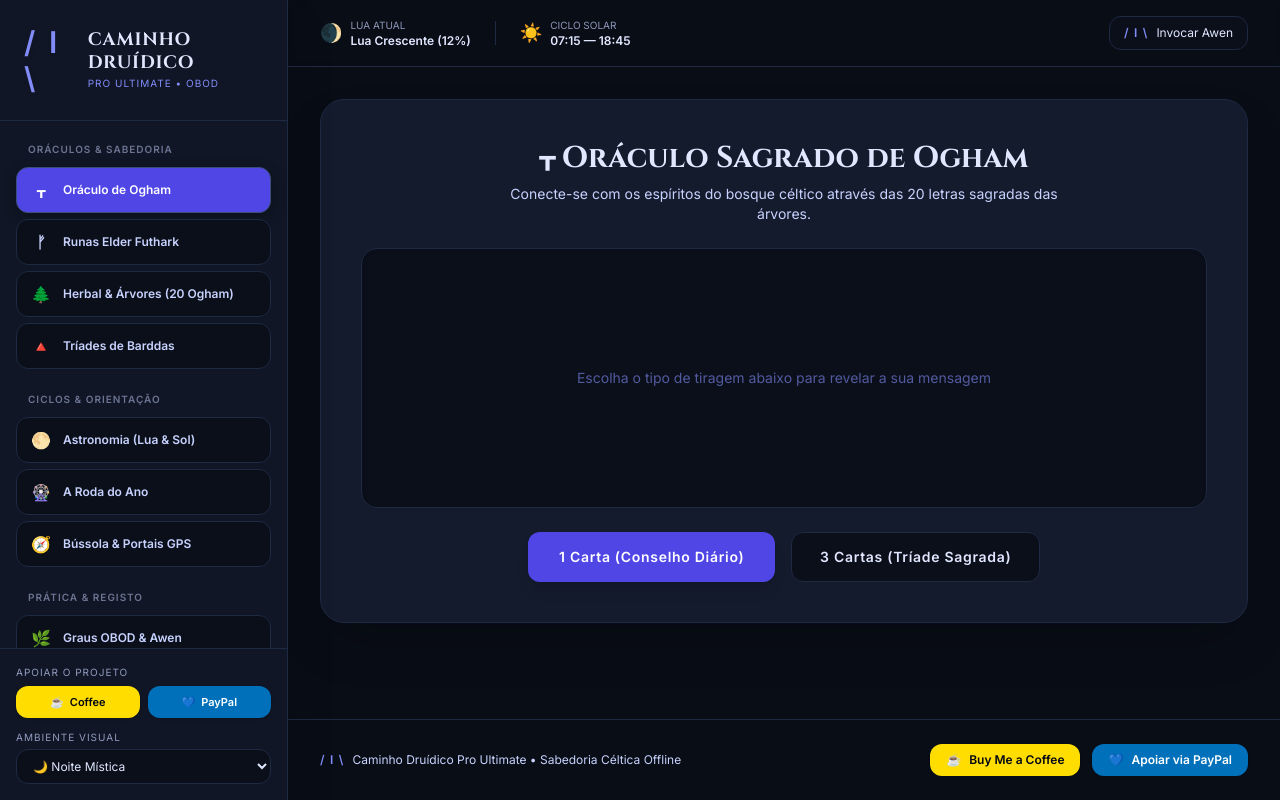
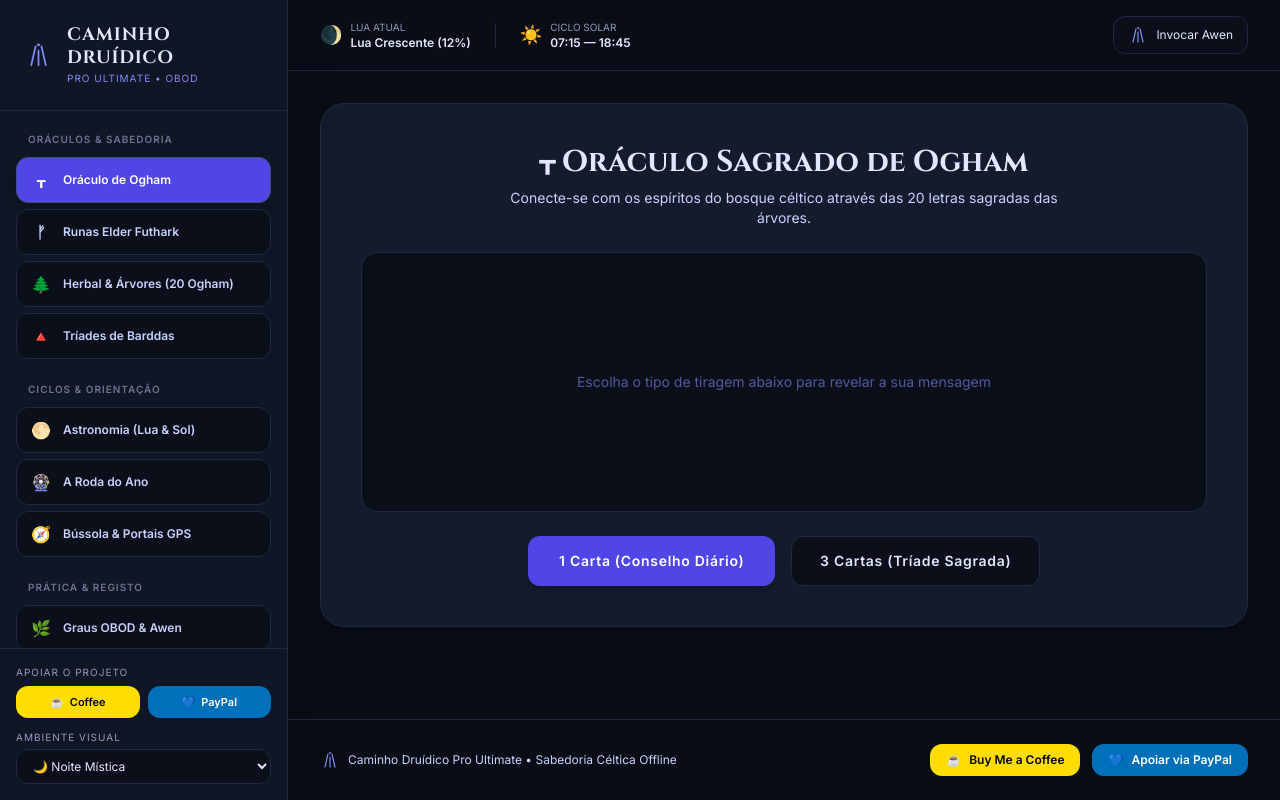
Before and after one commit to inoxllor/caminho-druidico, a plain HTML site: page index.html in a window 1280 px wide. Drawn offline with nearby package versions, Linux system fonts and the light colour scheme.

Commit message:
Add files via upload

```diff
--- a/index.html
+++ b/index.html
@@ -125,12 +125,15 @@
         ::-webkit-scrollbar-thumb { background: var(--border-color); border-radius: 4px; }
         ::-webkit-scrollbar-thumb:hover { background: var(--border-hover); }
 
-        .awen-symbol {
-            display: inline-flex;
-            align-items: center;
-            justify-content: center;
-            letter-spacing: 0.1em;
-            font-weight: 900;
+        /* Estilização do Símbolo Awen SVG */
+        .awen-svg {
+            width: 32px;
+            height: 32px;
+            fill: none;
+            stroke: var(--text-accent);
+            stroke-width: 6;
+            stroke-linecap: round;
+            stroke-linejoin: round;
         }
     </style>
 </head>
@@ -139,7 +142,13 @@
     <!-- SIDEBAR DESKTOP -->
     <aside class="hidden lg:flex lg:flex-col lg:w-72 lg:fixed lg:inset-y-0 bg-[var(--bg-header)] border-r border-[var(--border-color)] z-40 shadow-2xl">
         <div class="p-6 border-b border-[var(--border-color)] flex items-center gap-3.5">
-            <span class="text-3xl theme-accent awen-symbol drop-shadow">/ I \</span>
+            <!-- SÍMBOLO AWEN SVG VETORIAL -->
+            <svg class="awen-svg" viewBox="0 0 100 100">
+                <line x1="25" y1="85" x2="40" y2="20" />
+                <line x1="50" y1="85" x2="50" y2="35" />
+                <line x1="75" y1="85" x2="60" y2="20" />
+                <circle cx="50" cy="15" r="5" fill="var(--text-accent)" stroke="none" />
+            </svg>
             <div>
                 <h1 class="font-cinzel text-lg font-bold theme-title tracking-wider leading-tight">CAMINHO DRUÍDICO</h1>
                 <p class="text-[10px] theme-accent uppercase tracking-widest mt-0.5">Pro Ultimate • OBOD</p>
@@ -222,7 +231,12 @@
     <header class="lg:hidden bg-[var(--bg-header)]/95 backdrop-blur-md border-b border-[var(--border-color)] sticky top-0 z-50 shadow-xl">
         <div class="px-4 py-3 flex items-center justify-between gap-2">
             <div class="flex items-center gap-2">
-                <span class="text-2xl theme-accent awen-symbol">/ I \</span>
+                <svg class="awen-svg !w-7 !h-7" viewBox="0 0 100 100">
+                    <line x1="25" y1="85" x2="40" y2="20" />
+                    <line x1="50" y1="85" x2="50" y2="35" />
+                    <line x1="75" y1="85" x2="60" y2="20" />
+                    <circle cx="50" cy="15" r="5" fill="var(--text-accent)" stroke="none" />
+                </svg>
                 <div>
                     <h1 class="font-cinzel text-sm font-bold theme-title tracking-wider">CAMINHO DRUÍDICO</h1>
                     <p class="text-[9px] theme-accent opacity-90 uppercase">Sabedoria Céltica</p>
@@ -283,7 +297,7 @@
 
             <div class="flex items-center gap-3">
                 <button onclick="registerAwenPractice()" class="theme-inner hover:border-[var(--text-accent)] border text-xs theme-title px-3.5 py-2 rounded-xl flex items-center gap-2 transition cursor-pointer">
-                    <span class="theme-accent awen-symbol font-bold">/ I \</span> Invocar Awen
+                    <svg class="awen-svg !w-5 !h-5 inline" viewBox="0 0 100 100"><line x1="25" y1="85" x2="40" y2="20" /><line x1="50" y1="85" x2="50" y2="35" /><line x1="75" y1="85" x2="60" y2="20" /><circle cx="50" cy="15" r="5" fill="var(--text-accent)" stroke="none" /></svg> Invocar Awen
                 </button>
             </div>
         </div>
@@ -421,10 +435,10 @@
                         </div>
                     </div>
 
-                    <div class="theme-inner border rounded-2xl p-6 lg:p-8 text-center space-y-3 shadow-inner">
-                        <span class="text-4xl theme-accent awen-symbol font-bold">/ I \</span>
+                    <div class="theme-inner border rounded-2xl p-6 lg:p-8 text-center space-y-3 shadow-inner flex flex-col items-center justify-center">
+                        <svg class="awen-svg !w-14 !h-14 my-2" viewBox="0 0 100 100"><line x1="25" y1="85" x2="40" y2="20" /><line x1="50" y1="85" x2="50" y2="35" /><line x1="75" y1="85" x2="60" y2="20" /><circle cx="50" cy="15" r="5" fill="var(--text-accent)" stroke="none" /></svg>
                         <h3 class="font-cinzel text-lg font-bold theme-title">Invocação da Awen</h3>
-                        <p class="text-xs lg:text-sm theme-muted leading-relaxed max-w-lg mx-auto">Entoe <strong class="theme-accent">AH-OO-WEN</strong> em três expirações profundas, canalizando Fogo, Ar e Água através do símbolo sagrado <span class="theme-accent awen-symbol font-bold">/ I \</span>.</p>
+                        <p class="text-xs lg:text-sm theme-muted leading-relaxed max-w-lg mx-auto">Entoe <strong class="theme-accent">AH-OO-WEN</strong> em três expirações profundas, canalizando Fogo, Ar e Água através do símbolo sagrado Awen.</p>
                         <button onclick="registerAwenPractice()" class="bg-amber-600 hover:bg-amber-500 text-slate-950 font-bold text-xs lg:text-sm py-3 px-6 rounded-xl transition shadow cursor-pointer mt-2">Registar Prática de Awen no Diário</button>
                     </div>
                 </div>
@@ -590,7 +604,7 @@
         <!-- RODAPÉ COM BOTÕES DE APOIO -->
         <footer class="max-w-6xl w-full mx-auto px-4 sm:px-8 py-6 border-t border-[var(--border-color)] flex flex-col sm:flex-row items-center justify-between gap-4 text-xs theme-muted">
             <div class="flex items-center gap-2">
-                <span class="theme-accent awen-symbol font-bold">/ I \</span>
+                <svg class="awen-svg !w-5 !h-5 inline" viewBox="0 0 100 100"><line x1="25" y1="85" x2="40" y2="20" /><line x1="50" y1="85" x2="50" y2="35" /><line x1="75" y1="85" x2="60" y2="20" /><circle cx="50" cy="15" r="5" fill="var(--text-accent)" stroke="none" /></svg>
                 <span>Caminho Druídico Pro Ultimate • Sabedoria Céltica Offline</span>
             </div>
             <div class="flex items-center gap-3">
@@ -679,7 +693,7 @@
             const container = document.getElementById('toast-container');
             const toast = document.createElement('div');
             toast.className = "theme-card border px-4 py-3 rounded-2xl shadow-2xl text-xs theme-title flex items-center gap-2.5 pointer-events-auto transition-all transform translate-y-2 opacity-0";
-            toast.innerHTML = `<span class="theme-accent awen-symbol font-bold">/ I \</span> <span>${message}</span>`;
+            toast.innerHTML = `<svg class="awen-svg !w-4 !h-4 inline" viewBox="0 0 100 100"><line x1="25" y1="85" x2="40" y2="20" /><line x1="50" y1="85" x2="50" y2="35" /><line x1="75" y1="85" x2="60" y2="20" /><circle cx="50" cy="15" r="5" fill="var(--text-accent)" stroke="none" /></svg> <span>${message}</span>`;
             container.appendChild(toast);
 
             setTimeout(() => { toast.classList.remove('translate-y-2', 'opacity-0'); }, 10);
@@ -894,7 +908,7 @@
         }
 
         function registerAwenPractice() {
-            const text = `\n[${new Date().toLocaleDateString()}] Prática OBOD: Invocação da Awen (/ I \) realizada. Foco em Fogo, Ar e Água.`;
+            const text = `\n[${new Date().toLocaleDateString()}] Prática OBOD: Invocação da Awen realizada. Foco em Fogo, Ar e Água.`;
             document.getElementById('journal-input').value += text;
             autoSaveJournal();
             showToast("Prática de Awen registada no Diário!");
```
